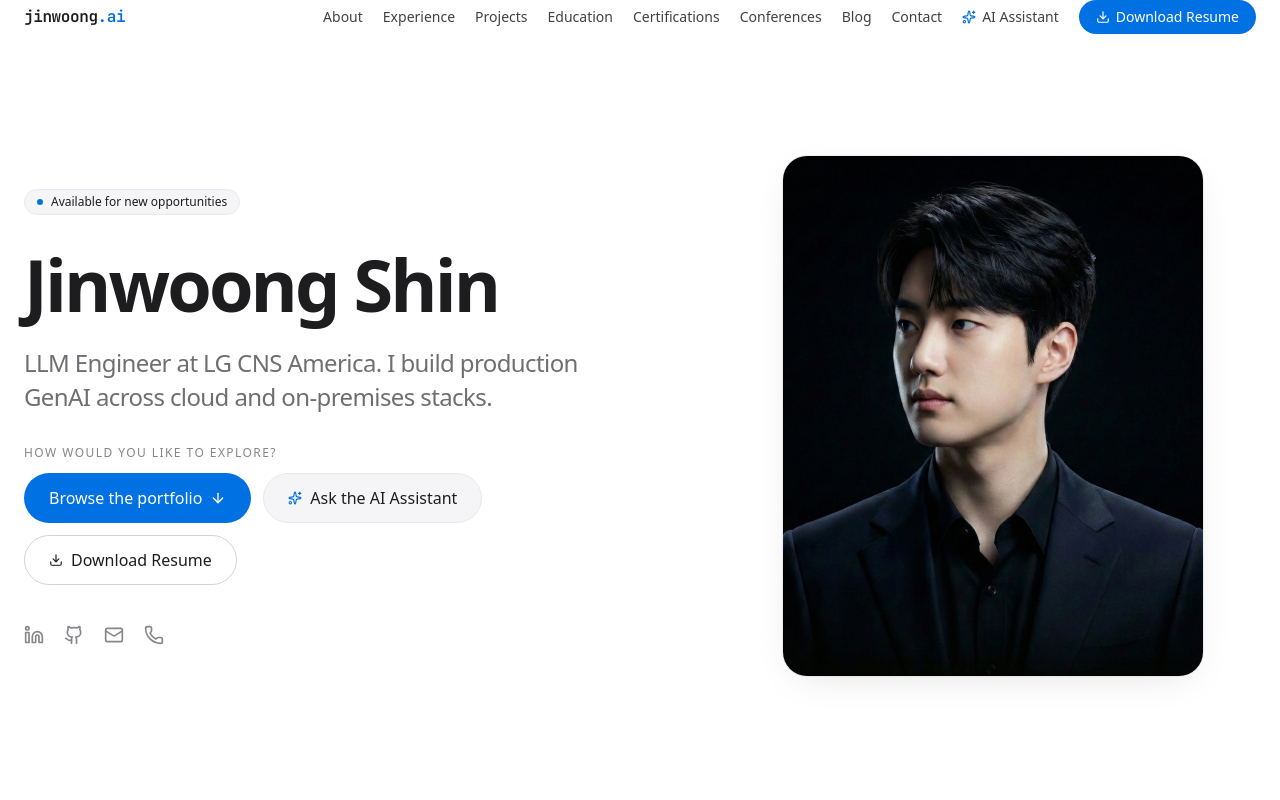
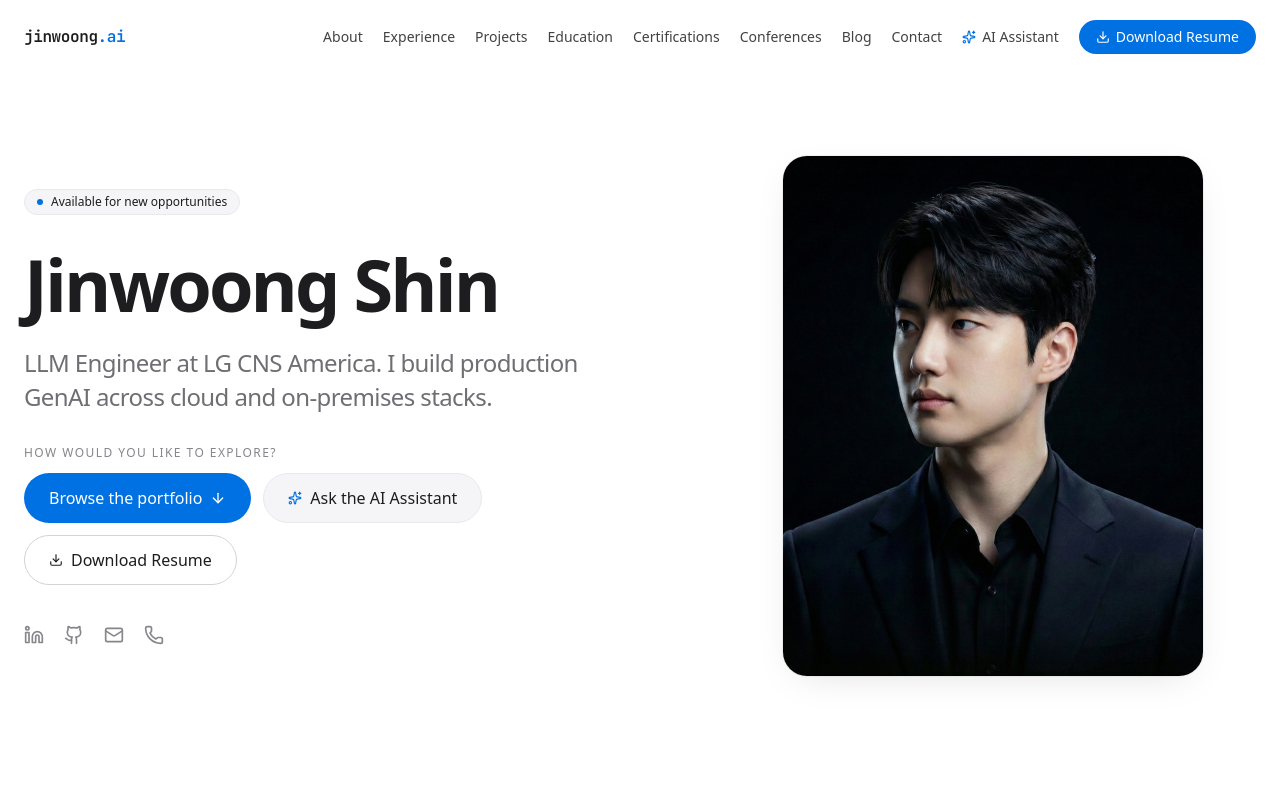
Before and after one commit to w0-0n9/jinwoong-shin-portfolio, a Next.js app: page / in a window 1280 px wide. Shown: the top 800 px of the page. Built offline with nearby package versions, Linux system fonts and the light colour scheme.

Commit message:
Fix carousel shadow clip and navbar top padding

```diff
--- a/components/layout/Navbar.tsx
+++ b/components/layout/Navbar.tsx
@@ -36,11 +36,16 @@ export function Navbar() {
             animate={{ y: 0 }}
             transition={{ duration: 0.4 }}
             className={cn(
-                "fixed top-0 left-0 right-0 z-50 transition-all duration-300 safe-pt",
+                "fixed top-0 left-0 right-0 z-50 transition-all duration-300",
                 isScrolled
-                    ? "bg-white/80 backdrop-blur-xl border-b border-[#e8e8ed] py-3"
-                    : "bg-transparent py-5"
+                    ? "bg-white/80 backdrop-blur-xl border-b border-[#e8e8ed] pb-3"
+                    : "bg-transparent pb-5"
             )}
+            style={{
+                paddingTop: isScrolled
+                    ? "calc(0.75rem + env(safe-area-inset-top))"
+                    : "calc(1.25rem + env(safe-area-inset-top))",
+            }}
         >
             <div className="container mx-auto px-6 flex items-center justify-between">
                 {/* Logo */}
--- a/components/ui/Carousel.tsx
+++ b/components/ui/Carousel.tsx
@@ -151,8 +151,9 @@ export function Carousel({
                     */}
                     <div
                         ref={scrollerRef}
-                        className="flex gap-6 overflow-x-auto snap-x snap-mandatory hide-scrollbar py-2 -mx-2 px-2"
+                        className="flex gap-6 overflow-x-auto snap-x snap-mandatory hide-scrollbar py-2 -mx-2"
                     >
+                        <div className="w-2 flex-shrink-0" aria-hidden="true" />
                         {items.map((item, idx) => (
                             <div
                                 key={item.id}
@@ -169,6 +170,7 @@ export function Carousel({
                                 {item.node}
                             </div>
                         ))}
+                        <div className="w-2 flex-shrink-0" aria-hidden="true" />
                     </div>
                 </div>
             ) : (
```
